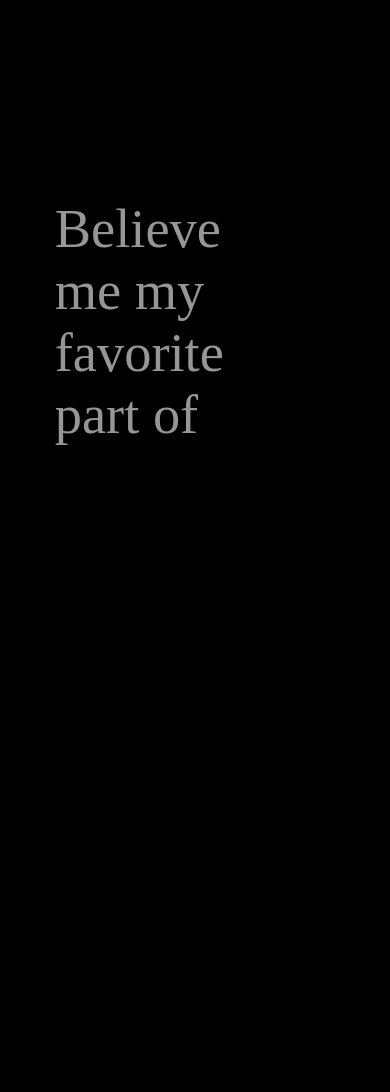
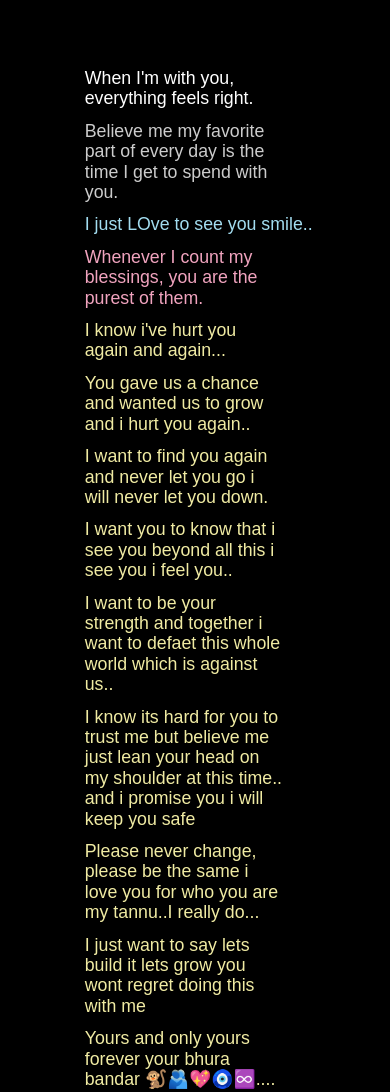
Before and after one commit to shubhamyadav1107/letter, a plain HTML site: page letter/new.html in a window 390 px wide. Before the commit the page ends 844 px from the top, so only its background shows below. Drawn offline with Linux system fonts and the light colour scheme.

Commit message:
Update new.css

```diff
--- a/letter/new.css
+++ b/letter/new.css
@@ -1,262 +1,167 @@
-body {
-  font-style: Arial;
-  background: black;
+:root{
+  --bg: #000;
+  --text-main: #fff;
+  --muted: #ccc;
+  --accent1: #a3ddf0;
+  --accent2: #f0a3be;
+  --accent3: #f0eba3;
+  --box-width: 75%;
+  --box-height: 27.5rem;
+  --gutter: 2.5rem;
 }
 
+/* Reset / base */
+* { box-sizing: border-box; }
+html,body { height: 100%; margin: 0; padding: 0; }
+body {
+  font-family: "Arial", "Helvetica", sans-serif;
+  background: var(--bg);
+  color: var(--text-main);
+  -webkit-font-smoothing: antialiased;
+  -moz-osx-font-smoothing: grayscale;
+}
+
+/* Outer box */
 .animation-box {
-  width: 75%;
-  height: 27.5rem;
-  background-color: rgb(0, 0, 0);
-  margin: 0 auto;
+  width: var(--box-width);
+  max-width: 1100px;
+  height: var(--box-height);
+  margin: 2rem auto;
   overflow: hidden;
   position: relative;
+  background: transparent;
+  padding: 0;
 }
 
+/* inner container (used for centering / layout) */
 .animation-container {
-  width: 1000rem;
-  height: 30rem;
+  width: 100%;
+  height: 100%;
+  position: relative;
+  padding: 1rem;
 }
 
-.first-text {
-  font-size: 4.4rem;
+/* common text styles */
+.animation-container p {
+  margin: 0;
+  padding: 0;
+  line-height: 1.15;
+  max-width: 90%;
+  word-wrap: break-word;
+  opacity: 0; /* default hidden until animated */
+  /* responsive font sizing: small -> medium -> large */
+  font-size: clamp(1rem, 2.5vw + 0.5rem, 3.2rem);
   position: absolute;
-  left: 2.5rem;
-  top: 5rem;
-  opacity: 0;
-  animation-name: topFadeOut;
-  animation-duration: 5s;
-  color: white;
+  left: var(--gutter);
+  right: var(--gutter);
+  animation-fill-mode: both; /* stay in final computed state while animating */
+  animation-iteration-count: 1;
+  animation-timing-function: ease-in-out;
 }
 
-.second-text {
-  font-size: 3.4rem;
-  position: absolute;
-  top: 8.5rem;
-  opacity: 0;
-  animation-name: rightFadeInOut;
-  animation-delay: 3s;
-  animation-duration: 6s;
-  color: #ccc;
+/* FIRST - top appear from above */
+.first-text {
+  top: 1.5rem;
+  font-size: clamp(1.25rem, 3.2vw + 0.5rem, 4.4rem);
+  color: var(--text-main);
+  animation-name: topFadeInOut;
+  animation-duration: 5s;
+  animation-delay: 0s;
 }
 
-.third-text {
-  transform: rotate(-90deg);
-  font-size: 2rem;
-  position: absolute;
-  left: 45%;
-  top: 45%;
-  opacity: 0;
-  animation-name: topFadeOutVertical;
-  animation-delay: 7.5s;
+/* SECOND - slide in from right */
+.second-text {
+  top: 4.5rem;
+  left: auto;
+  right: var(--gutter);
+  text-align: left;
+  font-size: clamp(1rem, 2.8vw + 0.5rem, 3.4rem);
+  color: var(--muted);
+  animation-name: rightFadeInOut;
   animation-duration: 6s;
-  color: #a3ddf0;
-  white-space: nowrap;
+  animation-delay: 2.5s;
 }
 
-.fourth-text {
-  font-size: 3.4rem;
-  position: absolute;
-  top: 10.5rem;
-  left: 10%;
-  opacity: 0;
-  color: #f0a3be;
-  animation-name: fadeInOut;
-  animation-delay: 8.5s;
-  animation-duration: 9s;
+/* THIRD - rotated vertical text, centered better */
+.third-text {
+  font-size: clamp(0.9rem, 1.8vw + 0.4rem, 2rem);
+  color: var(--accent1);
+  left: 50%;
+  top: 50%;
+  transform-origin: center;
+  transform: translate(-50%, -50%) rotate(-90deg);
+  white-space: nowrap;
+  animation-name: topFadeInOut;
+  animation-duration: 6s;
+  animation-delay: 6.5s;
 }
 
-.fifth-text {
-  font-size: 5rem;
-  position: absolute;
-  left: 5%;
-  bottom: 25%;
-  opacity: 0;
-  color: #f0eba3;
-  animation-name: bottomFadeOut;
-  animation-delay: 10s;
-  animation-duration: 9s;
+/* FOURTH - fade in/out */
+.fourth-text {
+  top: 6.5rem;
+  left: 10%;
+  font-size: clamp(1rem, 2.5vw + 0.4rem, 3.4rem);
+  color: var(--accent2);
+  animation-name: fadeInOut;
+  animation-duration: 8s;
+  animation-delay: 8s;
 }
 
-.sixth-text {
-  font-size: 5rem;
-  position: absolute;
+/* Bottom-slide group (consolidated) */
+.slide-bottom {
   left: 5%;
-  bottom: 25%;
-  opacity: 0;
-  color: #f0eba3;
-  animation-name: bottomFadeOut;
-  animation-delay: 10s;
-  animation-duration: 9s;
+  font-size: clamp(0.95rem, 2.8vw + 0.5rem, 2.8rem); /* reduced from 5rem to scale */
+  color: var(--accent3);
+  bottom: 12%;
+  animation-name: bottomFadeInOut;
+  animation-duration: 6.5s;
+  /* we'll set per-element delays below (incremental) */
 }
 
-.seventh-text {
-  font-size: 5rem;
-  position: absolute;
-  left: 5%;
-  bottom: 25%;
-  opacity: 0;
-  color: #f0eba3;
-  animation-name: bottomFadeOut;
-  animation-delay: 10s;
-  animation-duration: 9s;
+/* incremental delays for readable sequence (adjust numbers to taste) */
+.fifth-text  { animation-delay: 10s; }
+.sixth-text  { animation-delay: 11.2s; }
+.seventh-text{ animation-delay: 12.4s; }
+.eighth-text { animation-delay: 13.6s; }
+.ninth-text  { animation-delay: 14.8s; }
+.tenth-text  { animation-delay: 16.0s; }
+.eleventh-text{ animation-delay: 17.2s; }
+.twelth-text { animation-delay: 18.4s; }
+.thirteenth-text{ animation-delay: 19.6s; }
+
+/* KEYFRAMES */
+
+@keyframes topFadeInOut {
+  0% { transform: translateY(-3rem); opacity: 0; }
+  15% { transform: translateY(0); opacity: 1; }
+  75% { transform: translateY(0); opacity: 1; }
+  100% { opacity: 0; transform: translateY(-1rem); }
 }
 
-.eighth-text {
-  font-size: 5rem;
-  position: absolute;
-  left: 5%;
-  bottom: 25%;
-  opacity: 0;
-  color: #f0eba3;
-  animation-name: bottomFadeOut;
-  animation-delay: 10s;
-  animation-duration: 9s;
-}
-
-.ninth-text {
-  font-size: 5rem;
-  position: absolute;
-  left: 5%;
-  bottom: 25%;
-  opacity: 0;
-  color: #f0eba3;
-  animation-name: bottomFadeOut;
-  animation-delay: 10s;
-  animation-duration: 9s;
-}
-
-.tenth-text {
-  font-size: 5rem;
-  position: absolute;
-  left: 5%;
-  bottom: 25%;
-  opacity: 0;
-  color: #f0eba3;
-  animation-name: bottomFadeOut;
-  animation-delay: 10s;
-  animation-duration: 9s;
-}
-
-.eleventh-text {
-  font-size: 5rem;
-  position: absolute;
-  left: 5%;
-  bottom: 25%;
-  opacity: 0;
-  color: #f0eba3;
-  animation-name: bottomFadeOut;
-  animation-delay: 10s;
-  animation-duration: 9s;
-}
-
-.twelth-text {
-  font-size: 5rem;
-  position: absolute;
-  left: 5%;
-  bottom: 25%;
-  opacity: 0;
-  color: #f0eba3;
-  animation-name: bottomFadeOut;
-  animation-delay: 10s;
-  animation-duration: 9s;
-}
-
-.thirteenth-text {
-  font-size: 5rem;
-  position: absolute;
-  left: 5%;
-  bottom: 25%;
-  opacity: 0;
-  color: #f0eba3;
-  animation-name: bottomFadeOut;
-  animation-delay: 10s;
-  animation-duration: 9s;
-}
-
-@keyframes topFadeOut {
-  0% {
-    position: absolute;
-    top: -3rem;
-    opacity: 0;
-  }
-
-  75% {
-    position: absolute;
-    top: 25%;
-    opacity: 1;
-  }
-
-  100% {
-    opacity: 0;
-  }
-}
-
-@keyframes bottomFadeOut {
-  0% {
-    position: absolute;
-    bottom: -5rem;
-    opacity: 0;
-  }
-
-  75% {
-    position: absolute;
-    bottom: 25%;
-    opacity: 1;
-  }
-
-  100% {
-    opacity: 0;
-  }
-}
-
-@keyframes topFadeOutVertical {
-  0% {
-    position: absolute;
-    top: -3rem;
-    opacity: 0;
-  }
-
-  75% {
-    position: absolute;
-    top: 45%;
-    opacity: 1;
-  }
-
-  100% {
-    opacity: 0;
-  }
+@keyframes bottomFadeInOut {
+  0% { transform: translateY(4rem); opacity: 0; }
+  15% { transform: translateY(0); opacity: 1; }
+  75% { transform: translateY(0); opacity: 1; }
+  100% { transform: translateY(2rem); opacity: 0; }
 }
 
 @keyframes rightFadeInOut {
-  0% {
-    position: absolute;
-    right: -3rem;
-    opacity: 0;
-  }
-
-  75% {
-    position: absolute;
-    right: 10rem;
-    opacity: 1;
-  }
-
-  100% {
-    opacity: 0;
-    right: 10rem;
-  }
+  0% { transform: translateX(4rem); opacity: 0; }
+  15% { transform: translateX(0); opacity: 1; }
+  75% { transform: translateX(0); opacity: 1; }
+  100% { transform: translateX(1rem); opacity: 0; }
 }
 
 @keyframes fadeInOut {
-  0% {
-    opacity: 0;
-  }
+  0% { opacity: 0; transform: scale(0.98); }
+  30% { opacity: 1; transform: scale(1); }
+  80% { opacity: 1; transform: scale(1); }
+  100% { opacity: 0; transform: scale(0.99); }
+}
 
-  45% {
-    opacity: 1;
-  }
-
-  100% {
-    opacity: 0%;
-  }
-
+/* responsive: ensure container height reduces on narrow screens */
+@media (max-width: 600px) {
+  .animation-box { height: auto; padding: 1.25rem; }
+  .animation-container p { position: relative; left: 0; right: 0; bottom: auto; top: auto; transform: none; opacity: 1; animation: none; margin-bottom: 0.75rem; }
+  /* On tiny screens we simply show messages stacked (no animation) to improve UX */
 }
```
